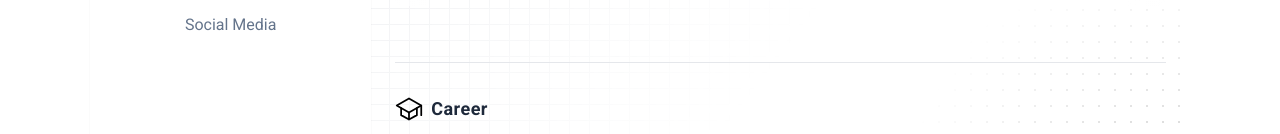
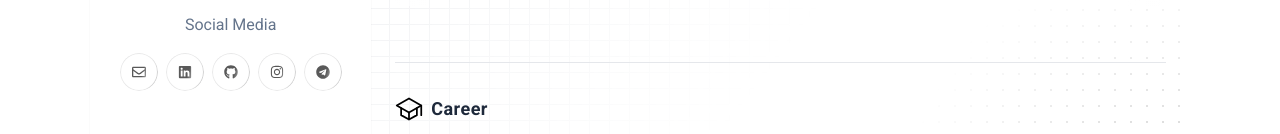
Before and after one commit to Syahridho/Syahridho.github.io, a Next.js app: page / in a window 1280 px wide. Shown: the part 471-605 px from the top of the page. Built offline with nearby package versions, Linux system fonts and the light colour scheme.

Commit message:
add social media

```diff
--- a/src/components/container/Navbar/index.tsx
+++ b/src/components/container/Navbar/index.tsx
@@ -18,6 +18,14 @@ import { Button } from "@/components/ui/button";
 import { Card } from "@/components/ui/card";
 import { Skeleton } from "@/components/ui/skeleton";
 import { cn } from "@/lib/utils";
+import ShinyButton from "@/components/ui/shiny-button";
+import {
+  FaLinkedin,
+  FaGithub,
+  FaInstagram,
+  FaTelegram,
+  FaRegEnvelope,
+} from "react-icons/fa";
 
 interface NavItem {
   title: string;
@@ -201,12 +209,52 @@ const Navbar: NextPage = () => {
                 Social Media
               </h1>
               <ul className="flex justify-center items-center flex-wrap gap-2 py-4">
-                <li></li>
-                <li></li>
-                <li></li>
-                <li></li>
-                <li></li>
-                <li></li>
+                <li>
+                  <Link
+                    href={
+                      "mailto:syahridhosyahputra@gmail.com?Subject=I want help you"
+                    }
+                    target="_blank"
+                  >
+                    <ShinyButton className="p-3 rounded-full">
+                      <FaRegEnvelope />
+                    </ShinyButton>
+                  </Link>
+                </li>
+                <li>
+                  <Link
+                    href={"https://www.linkedin.com/in/syahridho/"}
+                    target="_blank"
+                  >
+                    <ShinyButton className="p-3 rounded-full">
+                      <FaLinkedin />
+                    </ShinyButton>
+                  </Link>
+                </li>
+                <li>
+                  <Link href={"https://github.com/Syahridho"} target="_blank">
+                    <ShinyButton className="p-3 rounded-full">
+                      <FaGithub />
+                    </ShinyButton>
+                  </Link>
+                </li>
+                <li>
+                  <Link
+                    href={"https://www.instagram.com/syahridhoa_/"}
+                    target="_blank"
+                  >
+                    <ShinyButton className="p-3 rounded-full">
+                      <FaInstagram />
+                    </ShinyButton>
+                  </Link>
+                </li>
+                <li>
+                  <Link href={"https://t.me/syahridhoo"} target="_blank">
+                    <ShinyButton className="p-3 rounded-full">
+                      <FaTelegram />
+                    </ShinyButton>
+                  </Link>
+                </li>
               </ul>
             </div>
           </div>
```
